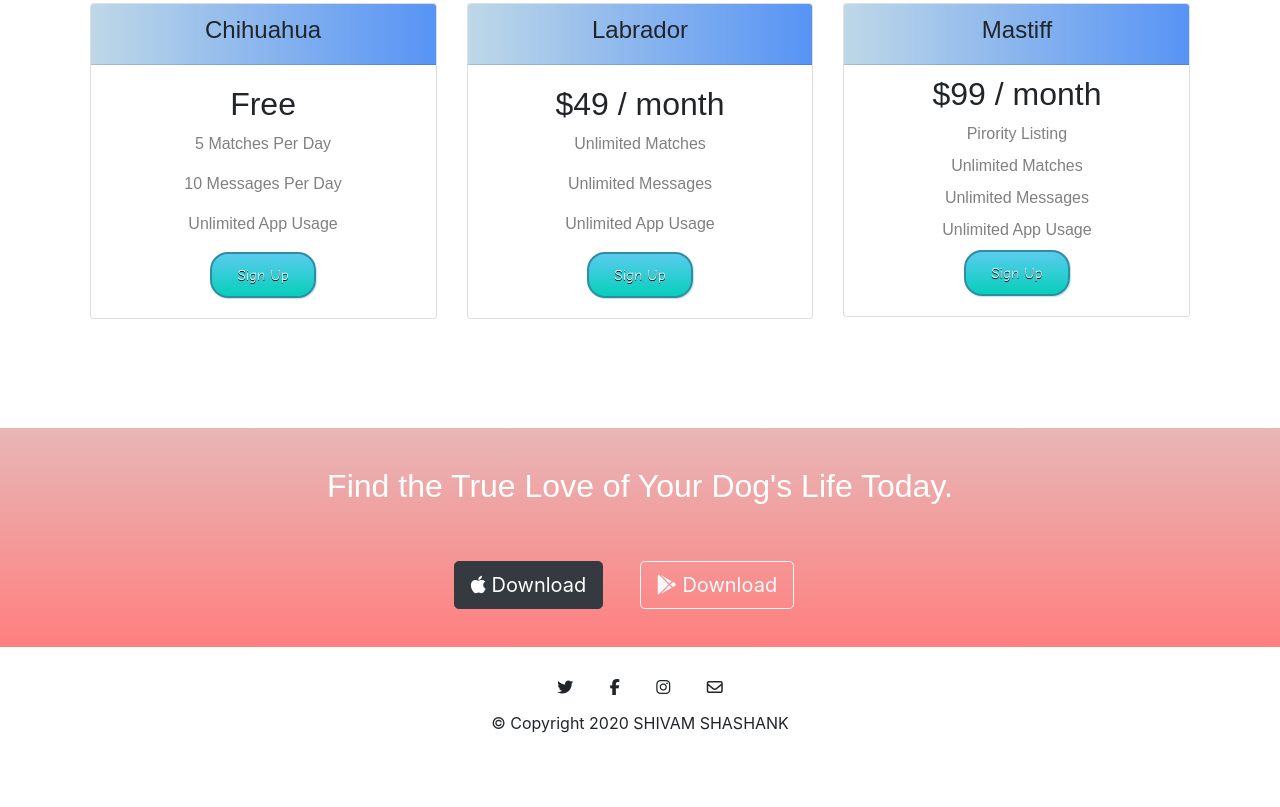
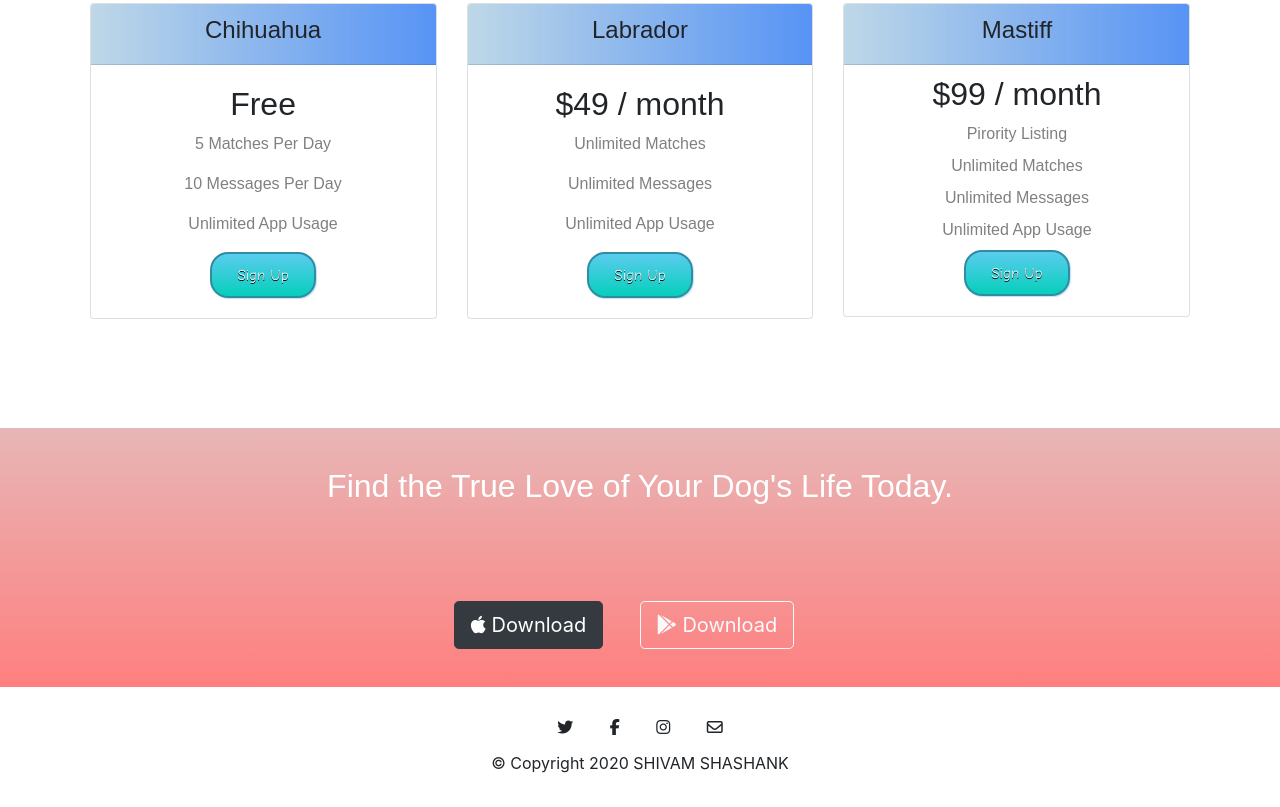
Before and after one commit to shivam-shashank/Web-Developement, a plain HTML site: page index.html in a window 1280 px wide. Shown: the part 1929-2736 px from the top of the page. Before the commit the page ends 2696 px from the top, so only its background shows below. Drawn offline with nearby package versions, Linux system fonts and the light colour scheme.

Commit message:
Update index.html

```diff
--- a/index.html
+++ b/index.html
@@ -227,8 +227,8 @@
 	  <section id="cta">
 
 		<h3>Find the True Love of Your Dog's Life Today.</h3>
-		<button type="button" class="btn btn-dark btn-lg  download-button" style="margin-top: 0;"><i class="fab fa-apple"></i> Download</button>
-		<button type="button" class="btn btn-outline-light btn-lg  download-button" style="margin-top: 0;"><i class="fab fa-google-play"></i> Download</button>
+		<button type="button" class="btn btn-dark btn-lg  download-button" ><i class="fab fa-apple"></i> Download</button>
+		<button type="button" class="btn btn-outline-light btn-lg  download-button"><i class="fab fa-google-play"></i> Download</button>
 
 	  </section>
 
```
